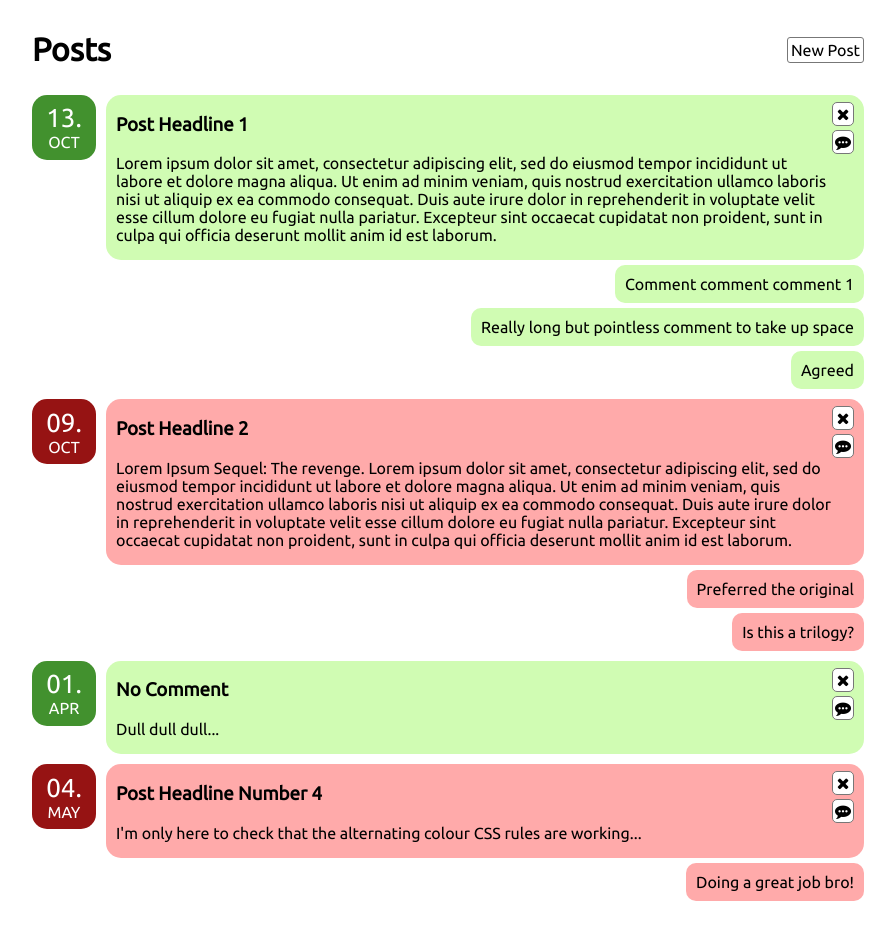
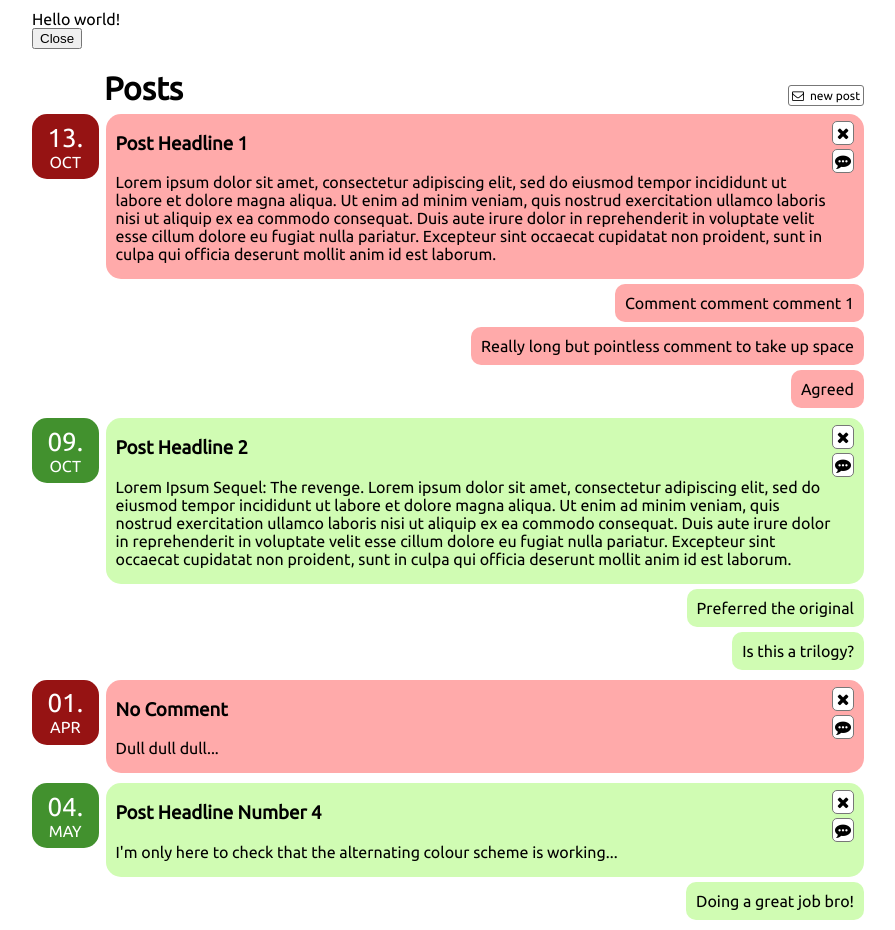
Before and after one commit to db001/toucan, a React (Create React App) app: page / in a window 1280 px wide. Shown: the whole page, without its empty margins (192-1087 px from the left). Built offline with nearby package versions, Linux system fonts and the light colour scheme; the HTML template or start-up script is replaced by a standard one.

Commit message:
Adding new post modal

```diff
--- a/src/App.js
+++ b/src/App.js
@@ -1,5 +1,6 @@
 import React, { Component } from 'react';
 import Post from './components/Post';
+import NewPostModal from './components/NewPostModal';
 
 /* Sample data */
 const sampleData = {
@@ -32,7 +33,7 @@ const sampleData = {
     {
       date: '2016-05-04T12:01:59.001Z',
       headline: 'Post Headline Number 4',
-      text_content: 'I\'m only here to check that the alternating colour CSS rules are working...',
+      text_content: 'I\'m only here to check that the alternating colour scheme is working...',
       comments: [
         'Doing a great job bro!',
       ]
@@ -45,17 +46,56 @@ class App extends Component {
   constructor(props) {
     super();
 
-    this.state = sampleData;
+    this.state = {
+      sampleData,
+      newPostModalOpen: false
+    }
+  }
+
+  toggleNewPostModal = () => {
+    this.setState({
+      newPostModalOpen: !this.state.newPostModalOpen
+    })
+  }
+
+  deletePost = id => {
+    const posts = this.state.sampleData.posts;
+    const matchId = item => item.date !== id;
+    const updatedPosts = posts.filter(matchId);
+    this.setState({
+      sampleData: {
+        posts: updatedPosts
+      }
+    })
+  }
+
+  createPost = () => {
+    const posts = this.state.sampleData.posts.slice();
+    const timestamp = new Date();
+    const newPost = {
+      date: timestamp,
+      headline: '',
+      text_content: '',
+      comments: []
+    };
+    const updatedPosts = posts.push(newPost);
+    this.setState({
+      sampleData: {
+        posts: updatedPosts
+      }
+    })
   }
 
   render() {
 
-    const data = this.state;
+    const data = this.state.sampleData;
 
     return (
       <div>
         <Post
           data={data}
+          deletePost={this.deletePost}
+          createPost={this.createPost}
         />
       </div>
     );
--- /dev/null
+++ b/src/components/NewPostModal.js
@@ -0,0 +1,23 @@
+import React, { Component } from 'react';
+import '../styles/newPostModal.css';
+
+class NewPostModal extends Component {
+  render() {
+    return (
+      <div className="backdrop">
+        <div className="modal">
+          {/* {this.props.children} */}
+          Hello world!
+
+          <div className="footer">
+            <button onClick={this.props.onClose}>
+              Close
+            </button>
+          </div>
+        </div>
+      </div>
+    );
+  }
+}
+
+export default NewPostModal;
--- a/src/components/Post.js
+++ b/src/components/Post.js
@@ -1,6 +1,7 @@
 import React, { Component } from 'react';
 import Comment from './Comment';
 import '../styles/post.css';
+import NewPostModal from './NewPostModal';
 
 // Convert timestamp to day and month
 const convertDate = dateString => {
@@ -18,15 +19,27 @@ const convertDate = dateString => {
 };
 
 class Post extends Component {
+
   render () {
 
-    const data = this.props.data;
+    const {
+      data,
+      deletePost,
+      createPost
+    } = this.props;
 
     return (
       <div className="container">
+        <NewPostModal />
         <header>
           <h1>Posts</h1>
-          <div className="newPost">New Post</div>
+          <div
+            className="newPost"
+            onClick={() => createPost()}
+          >
+            <i className="fa fa-envelope-o" aria-hidden="true">
+            </i>new post
+          </div>
         </header>
         { data.posts.map(post => {
           return (
@@ -54,11 +67,11 @@ class Post extends Component {
                       </p>
                   </div>
                   <div className="button-container">
-                      <div>
-                        <i class="fa fa-times" aria-hidden="true"></i>
+                      <div onClick={() => deletePost(post.date)}>
+                        <i className="fa fa-times" aria-hidden="true"></i>
                       </div>
                       <div>
-                        <i class="fa fa-commenting" aria-hidden="true"></i>
+                        <i className="fa fa-commenting" aria-hidden="true"></i>
                       </div>
                     </div>
                 </div>
--- /dev/null
+++ b/src/styles/newPostModal.css
@@ -0,0 +1,17 @@
+.backdropStyle {
+  position: fixed;
+  top: 0;
+  bottom: 0;
+  left: 0;
+  right: 0;
+  background-color: rgba(0,0,0,0.3);
+  padding: 50;
+}
+.modalStyle {
+  background-color: #fff;
+  border-radius: 5;
+  max-width: 500;
+  min-height: 300;
+  margin: 0 auto;
+  padding: 30;
+};
--- a/src/styles/post.css
+++ b/src/styles/post.css
@@ -5,14 +5,20 @@
 header {
   display: flex;
   justify-content: space-between;
-  align-content: baseline;
-  margin: 0;
+  height: 60px;
+  margin-left: 72px;
 }
 .newPost {
-  align-self: center;
+  align-self: flex-end;
   border: 1px solid #777;
   padding: 3px;
   border-radius: 3px;
+  margin-bottom: 3px;
+  font-size: 12px;
+  cursor: pointer;
+}
+.newPost > i {
+  margin-right: 6px;
 }
 .post {
   margin-bottom: 10px;
@@ -30,13 +36,13 @@ header {
 }
 .date {
   background-color: #42912e;
-  width: 65px;
+  width: 75px;
   height: 65px;
   border-radius: 15px;
   text-align: center;
   color: white;
   display: flex;
-  margin-right: 10px;
+  margin-right: 7px;
 }
 .date > div {
   margin: auto;
@@ -48,7 +54,7 @@ header {
   text-transform: uppercase;
 }
 .post-content {
-  width: 90%;
+  width: 100%;
   background-color:#d0fcb3;
   padding: 0 10px;
   border-radius: 15px;
```
